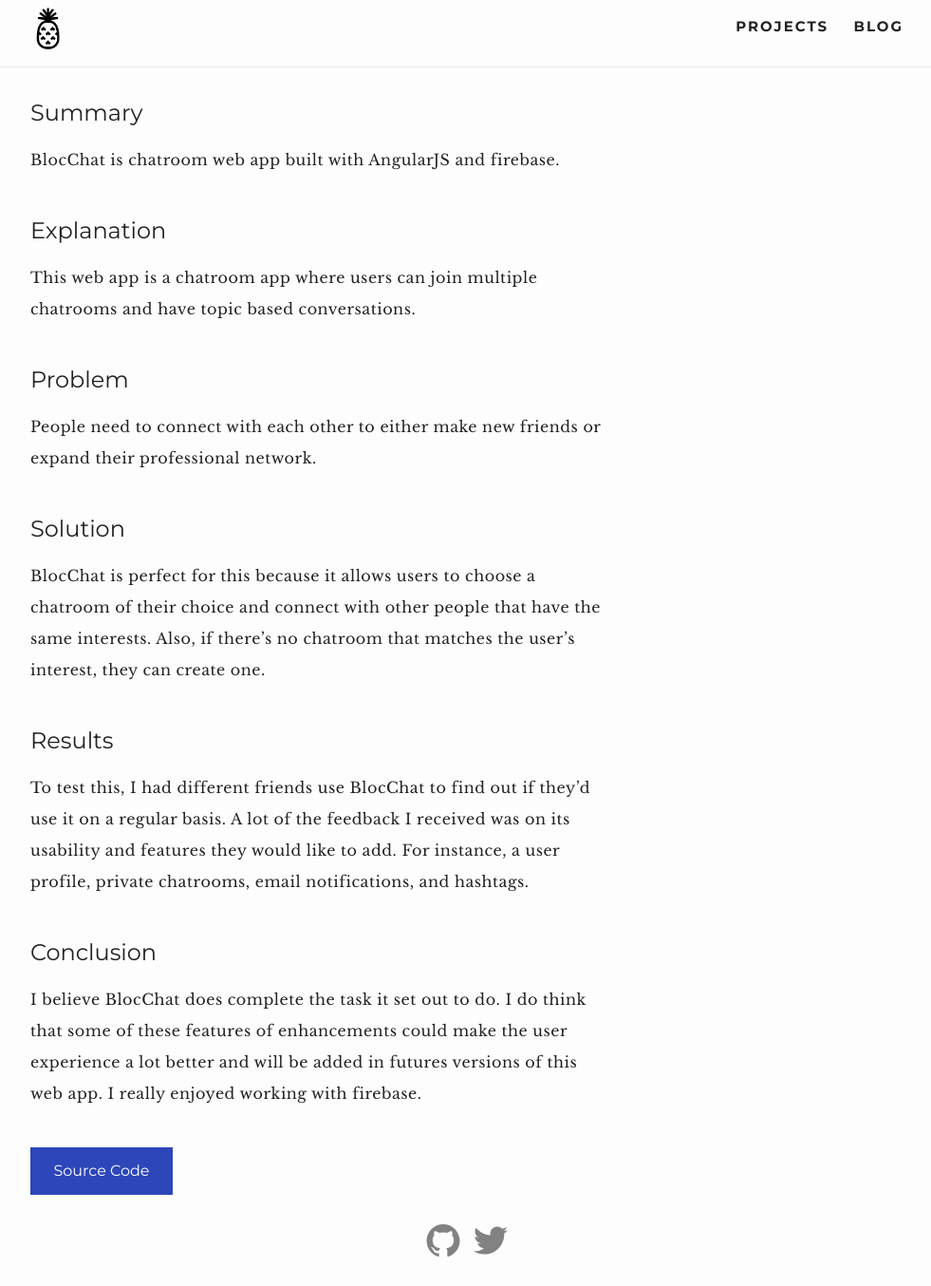
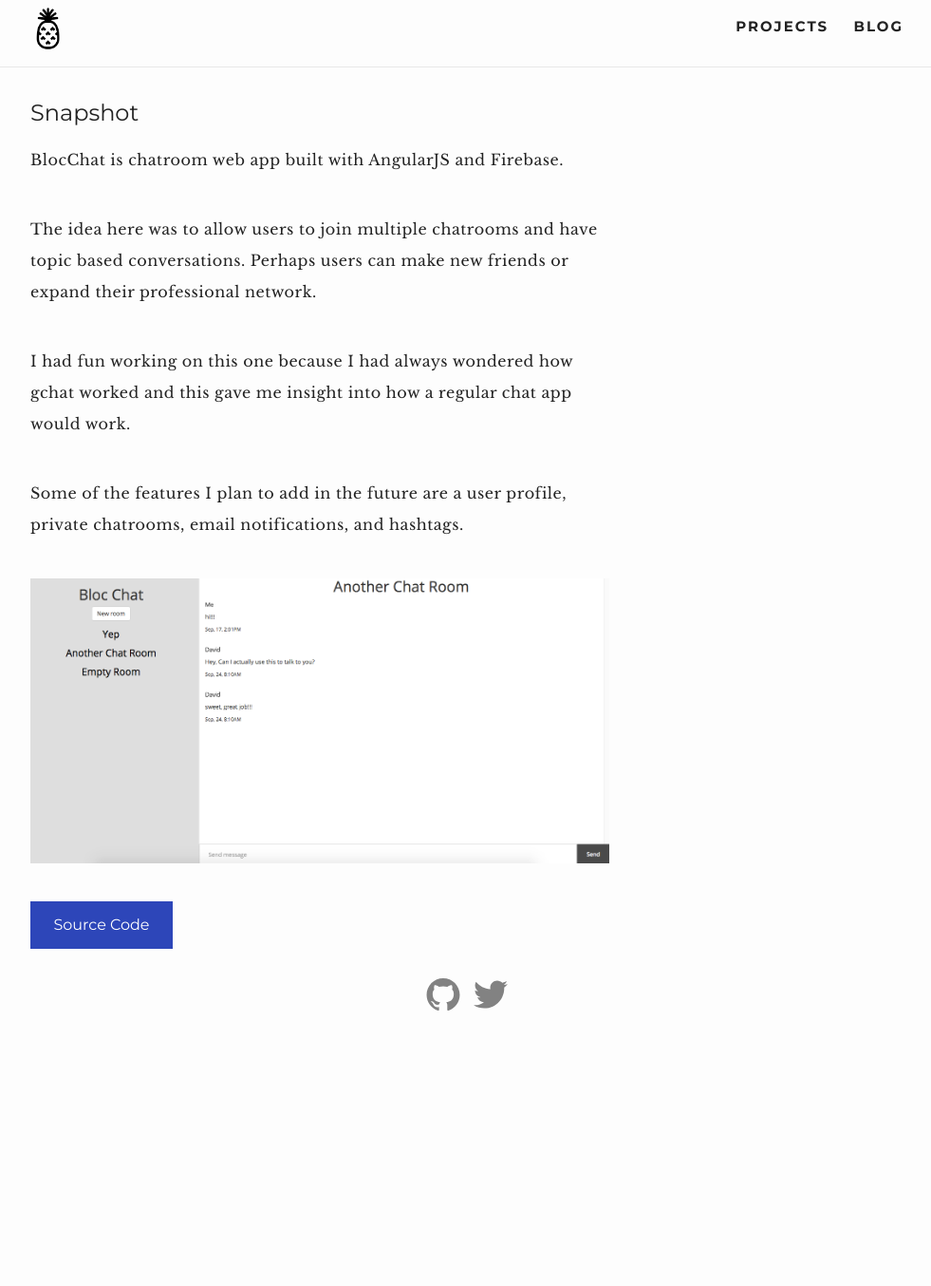
Before and after one commit to javierforero/javierforero.github.io, a Jekyll site: the page built from _projects/blocchat.md, in a window 1280 px wide. Shown: the whole page at 95% size, without its empty margins (148-1129 px from the left). Built offline with Jekyll 4.4.1, drawn with Linux system fonts in a browser that asks for light colours; after the commit the page ends 1095 px from its top, so only the background shows below that.

Commit message:
chaged image format

```diff
--- a/_layouts/projects.html
+++ b/_layouts/projects.html
@@ -4,6 +4,9 @@ layout: default
 <article class="post projects">
   <div class="post-content">
     {{ content }}
+    <a href="{{page.heroku-url}}" target="_blank" class="project-image">
+      <img src="{{page.image-url}}">
+    </a>
     <a class="button-src" href="{{page.src-code}}" target="_blank">Source Code</a>
   </div>
 </article>
--- a/_projects/blocchat.md
+++ b/_projects/blocchat.md
@@ -2,40 +2,18 @@
 layout: projects
 title: BlocChat
 src-code: https://github.com/javierforero/bloc-chat
+image-url: /images/blocchat.png
+heroku-url: https://blocchat-javi.herokuapp.com/
 short-description: "Blocchat is chatroom web app that uses AngularJS and firebase."
 ---
 
-Summary
-=======
-
-BlocChat is chatroom web app built with AngularJS and firebase.
-
-
-Explanation
-============
-
-This web app is a chatroom app where users can join multiple chatrooms
-and have topic based conversations.
-
-Problem
+Snapshot
 ========
 
-People need to connect with each other to either make new friends or expand their professional network.
+BlocChat is chatroom web app built with AngularJS and Firebase.
 
-Solution
-========
+The idea here was to allow users to join multiple chatrooms and have topic based conversations. Perhaps users can make new friends or expand their professional network.
 
-BlocChat is perfect for this because it allows users to choose a chatroom of their choice and connect with other people that have the same interests. Also, if there's no chatroom that matches the user's interest, they can create one.
+I had fun working on this one because I had always wondered how gchat worked and this gave me insight into how a regular chat app would work.
 
-
-Results
-=======
-
-To test this, I had different friends use BlocChat to find out if they'd use it on a regular basis. A lot of the feedback I received was on its usability and features they would like to add. For instance, a user profile, private chatrooms, email notifications, and hashtags.
-
-
-
-Conclusion
-==========
-
-I believe BlocChat does complete the task it set out to do. I do think that some of these features of enhancements could make the user experience a lot better and will be added in futures versions of this web app. I really enjoyed working with firebase.
+Some of the features I plan to add in the future are a user profile, private chatrooms, email notifications, and hashtags.
--- a/_sass/_layout.scss
+++ b/_sass/_layout.scss
@@ -341,7 +341,7 @@ article.blog p, article.projects p  {
   line-height: 33px;
 }
 
-article.projects p {
+article.projects p, a.project-image img {
   margin-bottom: 40px;
 }
 
```
Also changed, not shown: _projects/bloc-jams.md (+2 -4 lines), images/blocchat.png (added).
